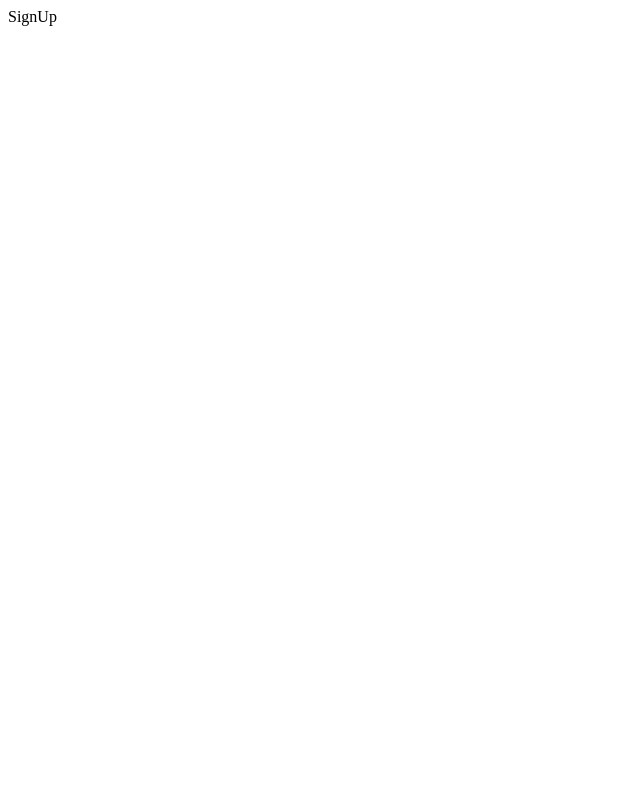
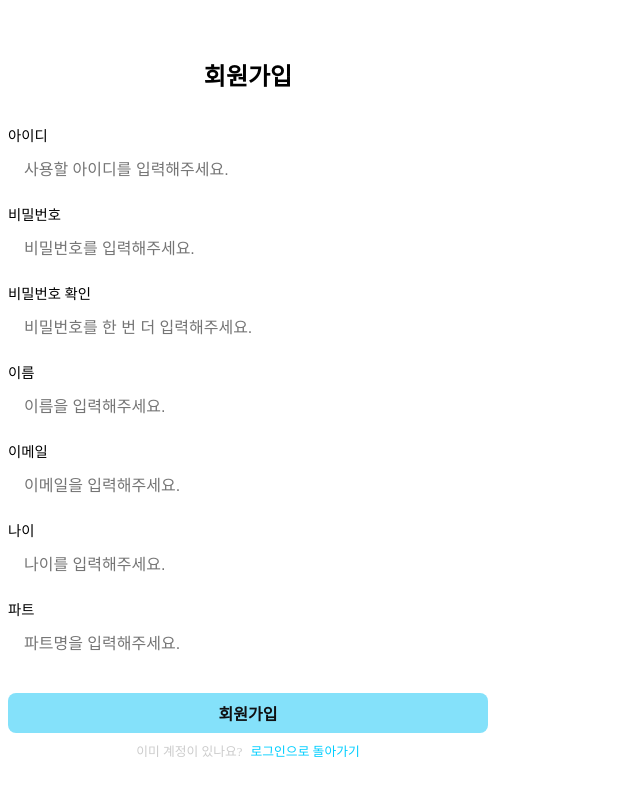
Before and after one commit to 38-lets-sopt-web/DagyeongHan, a React (Vite) app in the folder week4/homework/member-admin/: page /signup in a window 1280 px wide. Shown: the top 796 px of the page, without its empty margins (0-640 px from the left). Built offline with nearby package versions, Linux system fonts and the light colour scheme; the HTML template or start-up script is replaced by a standard one.

Commit message:
feat: 회원가입 페이지 UI 구현

```diff
--- a/week4/homework/member-admin/src/pages/SignUp.tsx
+++ b/week4/homework/member-admin/src/pages/SignUp.tsx
@@ -1,5 +1,125 @@
+/** @jsxImportSource @emotion/react */
+import { css } from "@emotion/react";
+import Input from "../components/Input";
+import { Link } from "react-router";
+
 export default function SignUp() {
   return (
-    <div>SignUp</div>
+    <div css={rootContainerStyle}>
+      <h2 css={titleStyle}>회원가입</h2>
+      <div css={layoutStyle}>
+        <label css={fieldStyle}>
+          <span css={labelStyle}>아이디</span>
+          <Input placeholder="사용할 아이디를 입력해주세요." />
+        </label>
+          <label css={fieldStyle}>
+          <span css={labelStyle}>비밀번호</span>
+          <Input type="password" placeholder="비밀번호를 입력해주세요." />
+        </label>
+        <label css={fieldStyle}>
+          <span css={labelStyle}>비밀번호 확인</span>
+          <Input type="password" placeholder="비밀번호를 한 번 더 입력해주세요." />
+        </label>
+        <label css={fieldStyle}>
+          <span css={labelStyle}>이름</span>
+          <Input placeholder="이름을 입력해주세요." />
+        </label>
+        <label css={fieldStyle}>
+          <span css={labelStyle}>이메일</span>
+          <Input placeholder="이메일을 입력해주세요." />
+        </label>
+        <label css={fieldStyle}>
+          <span css={labelStyle}>나이</span>
+          <Input placeholder="나이를 입력해주세요." />
+        </label>
+        <label css={fieldStyle}>
+          <span css={labelStyle}>파트</span>
+          <Input placeholder="파트명을 입력해주세요." />
+        </label>
+
+      </div>
+        <label css={btnWrapStyle}>
+          <button css={loginBtnStyle}>회원가입</button>
+          <div css={routeWrapStyle}>
+            <div css={messageStyle}> 이미 계정이 있나요?</div>
+            <Link to='/login' css={toLinkStyle}>로그인으로 돌아가기</Link>
+          </div>
+        </label>
+    </div>
   )
 }
+
+const rootContainerStyle = css`
+  width: min(30em, calc(100% - 2em));
+  min-height: 100vh;
+  display: flex;
+  flex-direction: column;
+  justify-content: center;
+  align-items: center;
+  gap: 2em;
+`;
+
+const titleStyle = css`
+  margin: 0;
+`;
+
+const layoutStyle = css`
+  width:100%;
+  display: flex;
+  flex-direction: column;
+  justify-content: center;
+  align-items: center;
+  gap: 1em;
+`;
+
+const fieldStyle = css`
+  width: 100%;
+  display: flex;
+  flex-direction: column;
+  gap: 0.5em;
+`;
+
+const labelStyle = css`
+  font-size: 0.9em;
+  font-weight: 500;
+`;
+
+const btnWrapStyle = css`
+  width: 100%;
+  display: flex;
+  flex-direction: column;
+  align-items: center;
+  gap: 0.5em;
+`;
+
+const loginBtnStyle = css`
+  width: 100%;
+  padding: 0.5em 1em;
+  border: none;
+  border-radius: 8px;
+  font-weight: 700;
+  font-size: 1em;
+  background: #84e1fa;
+  color: #0F1012;
+  cursor: pointer;
+`;
+
+const routeWrapStyle = css`
+  display: flex;
+  align-items: center;
+  gap: 0.5em;
+`;
+
+const messageStyle = css`
+  text-decoration: none;
+  color: #ccc;
+  font-size: 0.8em;
+  font-weight: 500;
+`;
+
+const toLinkStyle = css`
+  text-decoration: none;
+  color: #00ceff;
+  font-size: 0.8em;
+  font-weight: 500;
+`;
```
